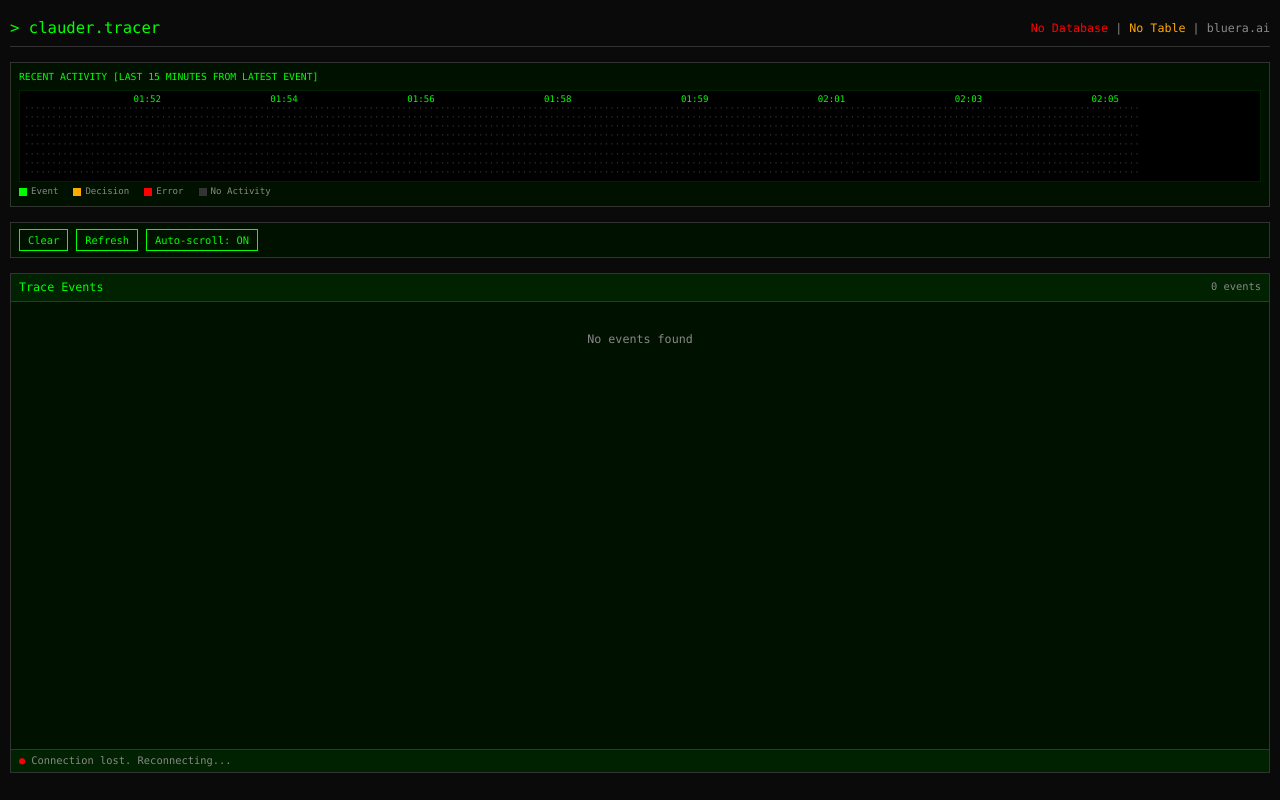
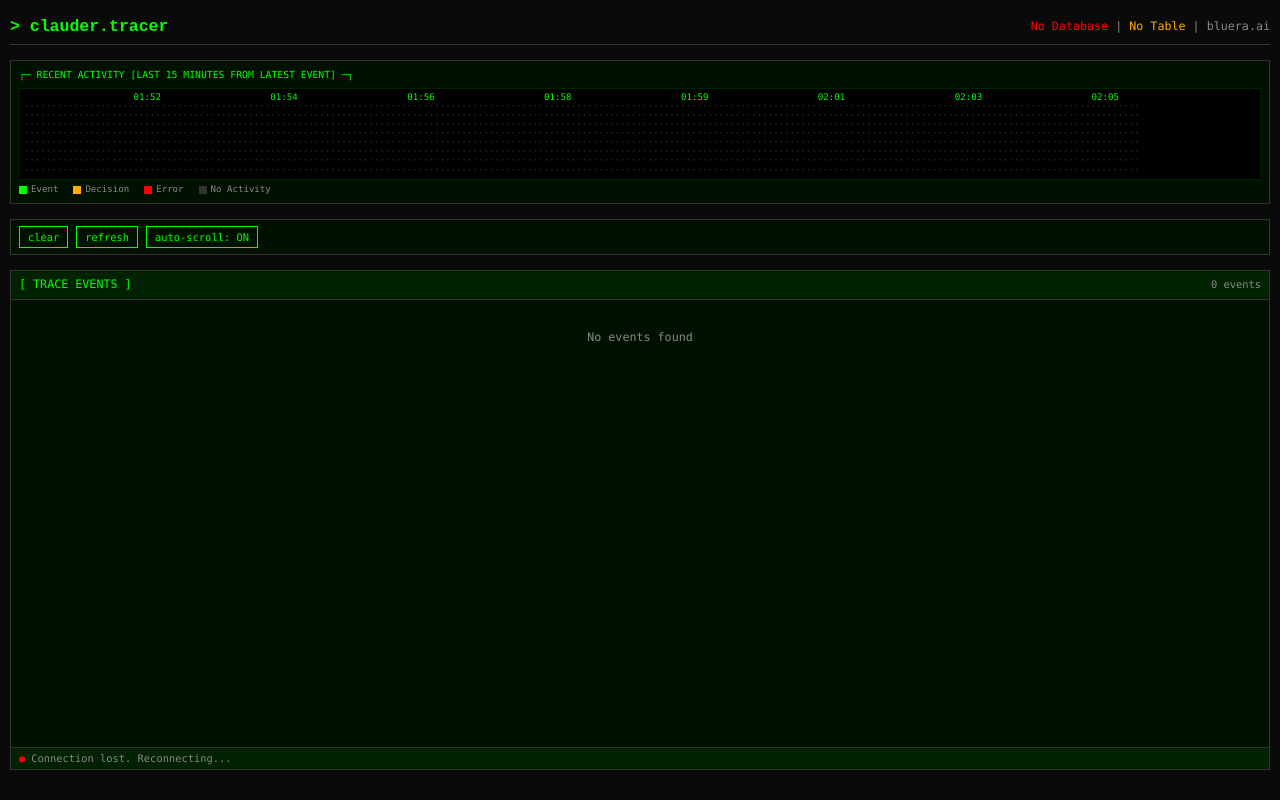
Before and after one commit to blueraai/clauder, a Flask app: page / in a window 1280 px wide. Run offline with Flask 3, Linux system fonts and the light colour scheme; data that the repository does not hold is empty.

Commit message:
refines base tracer ux

```diff
--- a/.claude/tracer/templates/index.html
+++ b/.claude/tracer/templates/index.html
@@ -37,8 +37,11 @@
 
         .header h1 {
             color: #00ff00;
-            font-size: 1.2em;
-            font-weight: normal;
+            font-size: 1.27em;
+            font-weight: bold;
+            font-family: 'Courier New', 'SF Mono', Monaco, 'Cascadia Code', 'Roboto Mono', 'Courier New', monospace;
+            margin: 0;
+            line-height: 1.1;
         }
 
         .header .status-info {
@@ -87,6 +90,7 @@
             margin-bottom: 6px;
             text-transform: uppercase;
             font-weight: normal;
+            font-family: 'SF Mono', Monaco, 'Cascadia Code', 'Roboto Mono', 'Courier New', monospace;
         }
 
         .timeline-graph {
@@ -180,7 +184,7 @@
             border: 1px solid #00ff00;
             padding: 4px 8px;
             cursor: pointer;
-            font-family: inherit;
+            font-family: 'SF Mono', Monaco, 'Cascadia Code', 'Roboto Mono', 'Courier New', monospace;
             font-size: 0.8em;
             transition: all 0.2s ease;
         }
@@ -344,6 +348,7 @@
             display: flex;
             align-items: center;
             gap: 6px;
+            font-family: 'SF Mono', Monaco, 'Cascadia Code', 'Roboto Mono', 'Courier New', monospace;
         }
 
         .status::before {
@@ -479,7 +484,7 @@
         </div>
 
         <div class="timeline-container">
-            <div class="timeline-header">Recent Activity [Last 15 Minutes from Latest Event]</div>
+            <div class="timeline-header">┌─ Recent Activity [Last 15 Minutes from Latest Event] ─┐</div>
             <div class="timeline-graph" id="timeline-graph">Loading timeline...</div>
             <div class="timeline-legend" id="timeline-legend">
                 <div class="legend-item">
@@ -502,17 +507,17 @@
         </div>
 
         <div class="controls">
-            <button id="clear-btn" onclick="clearEvents()">Clear</button>
-            <button id="refresh-btn" onclick="loadEvents()">Refresh</button>
-            <button id="auto-scroll-btn" onclick="toggleAutoScroll()">Auto-scroll: ON</button>
+            <button id="clear-btn" onclick="clearEvents()">clear</button>
+            <button id="refresh-btn" onclick="loadEvents()">refresh</button>
+            <button id="auto-scroll-btn" onclick="toggleAutoScroll()">auto-scroll: ON</button>
         </div>
 
         <div class="events-container">
             <div class="events-header">
-                <h2>Trace Events</h2>
+                <h2>[ TRACE EVENTS ]</h2>
                 <div class="event-count" id="event-count">0 events</div>
                 <div class="load-more-link" id="load-more-container" style="display: none;">
-                    <a href="#" id="load-more-btn" onclick="loadMoreEvents(); return false;">Load More</a>
+                    <a href="#" id="load-more-btn" onclick="loadMoreEvents(); return false;">+ load more</a>
                 </div>
             </div>
             <div class="events-list" id="events-list">
@@ -579,9 +584,9 @@
                 })
                 .catch(error => {
                     console.error('Error loading stats:', error);
-                    document.getElementById('connection-status').textContent = 'Error';
+                    document.getElementById('connection-status').textContent = 'Offline';
                     document.getElementById('connection-status').style.color = '#ff0000';
-                    document.getElementById('table-status').textContent = 'Error';
+                    document.getElementById('table-status').textContent = 'Not Ready';
                     document.getElementById('table-status').style.color = '#ff0000';
                 });
         }
```
